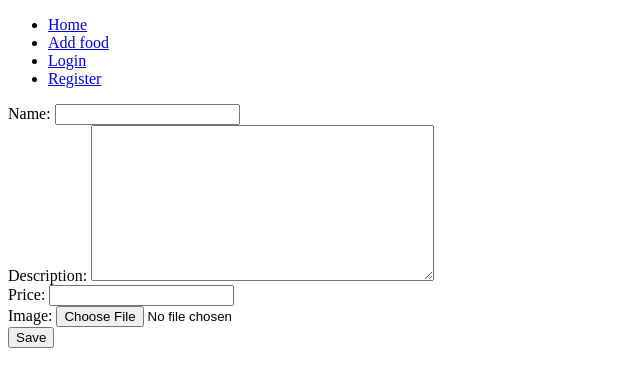
After one commit to mszahan/dj_projects, a Django app: page /add-product in a window 1280 px wide. The commit adds this page. Shown: the top 387 px of the page, without its empty margins (0-640 px from the left). Run offline with Django 5.2, Linux system fonts and the light colour scheme.

Commit message:
implemented create_product view and forms

```diff
--- /dev/null
+++ b/food/food/forms.py
@@ -0,0 +1,8 @@
+from django import forms
+from .models import Product
+
+
+class ProductForm(forms.ModelForm):
+    class Meta:
+        model = Product
+        fields = ['name', 'description', 'price', 'image']
--- a/food/food/urls.py
+++ b/food/food/urls.py
@@ -3,5 +3,6 @@ from . import views
 
 urlpatterns = [
     path('', views.index, name='food_list' ),
-    path('<int:id>/', views.product_detail, name='food_detail')
+    path('<int:id>/', views.product_detail, name='food_detail'),
+    path('add-product', views.create_product, name='create_product'),
 ]
--- a/food/food/views.py
+++ b/food/food/views.py
@@ -1,5 +1,6 @@
-from django.shortcuts import render, get_object_or_404
+from django.shortcuts import render, get_object_or_404, redirect
 from .models import Product
+from .forms import ProductForm
 
 
 def index (request):
@@ -10,3 +11,22 @@ def index (request):
 def product_detail(request, id):
     product = get_object_or_404(Product, id=id)
     return render(request, 'food_detail.html', {'product':product})
+
+def create_product(request):
+    if request.method == 'POST':
+        form = ProductForm(request.POST, request.FILES)
+        if form.is_valid():
+            form.save()
+            return redirect('food_list')
+    else:
+        form = ProductForm()
+    return render(request, 'product_form.html', {'form':form})
+
+
+# def create_product(request):
+#     form = ProductForm(request.POST or None)
+
+#     if form.is_valid():
+#         form.save()
+#         return redirect('food_list')
+#     return render(request, 'product_form.html', {'form':form})
--- a/food/templates/base.html
+++ b/food/templates/base.html
@@ -22,7 +22,7 @@
                 <a href="#" class="nav-link">Home</a>
             </li>
             <li class="nav-item">
-                <a href="#" class="nav-link">Add food</a>
+                <a href="{% url 'create_product' %}" class="nav-link">Add food</a>
             </li>
             <li class="nav-item">
                 <a href="#" class="nav-link">Login</a>
--- /dev/null
+++ b/food/templates/product_form.html
@@ -0,0 +1,11 @@
+{% extends 'base.html' %}
+
+
+
+{% block main %}
+    <form method="post" enctype="multipart/form-data">
+        {% csrf_token %}
+        {{form}}
+        <button type="submit">Save</button>
+    </form>
+{% endblock main %}
```
Also changed, not shown: food/media/food_img/11.jpg (added).
